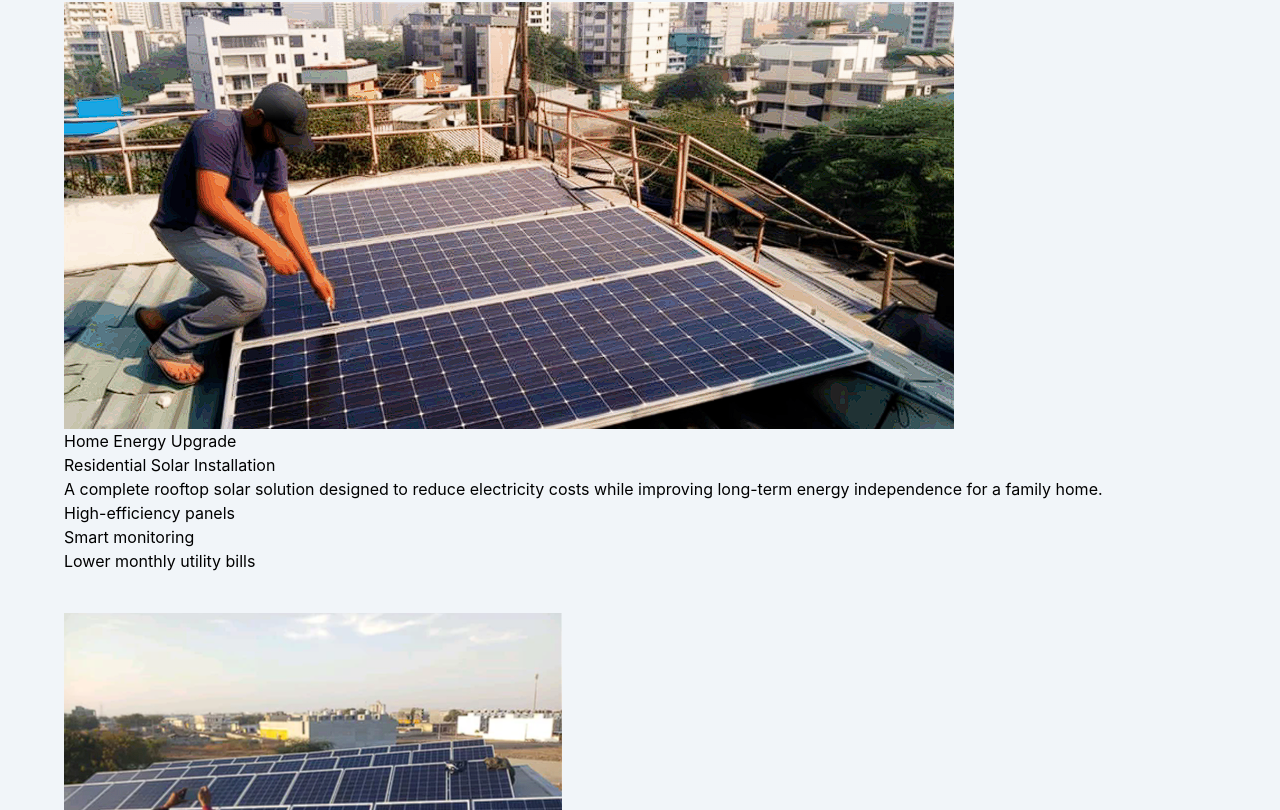
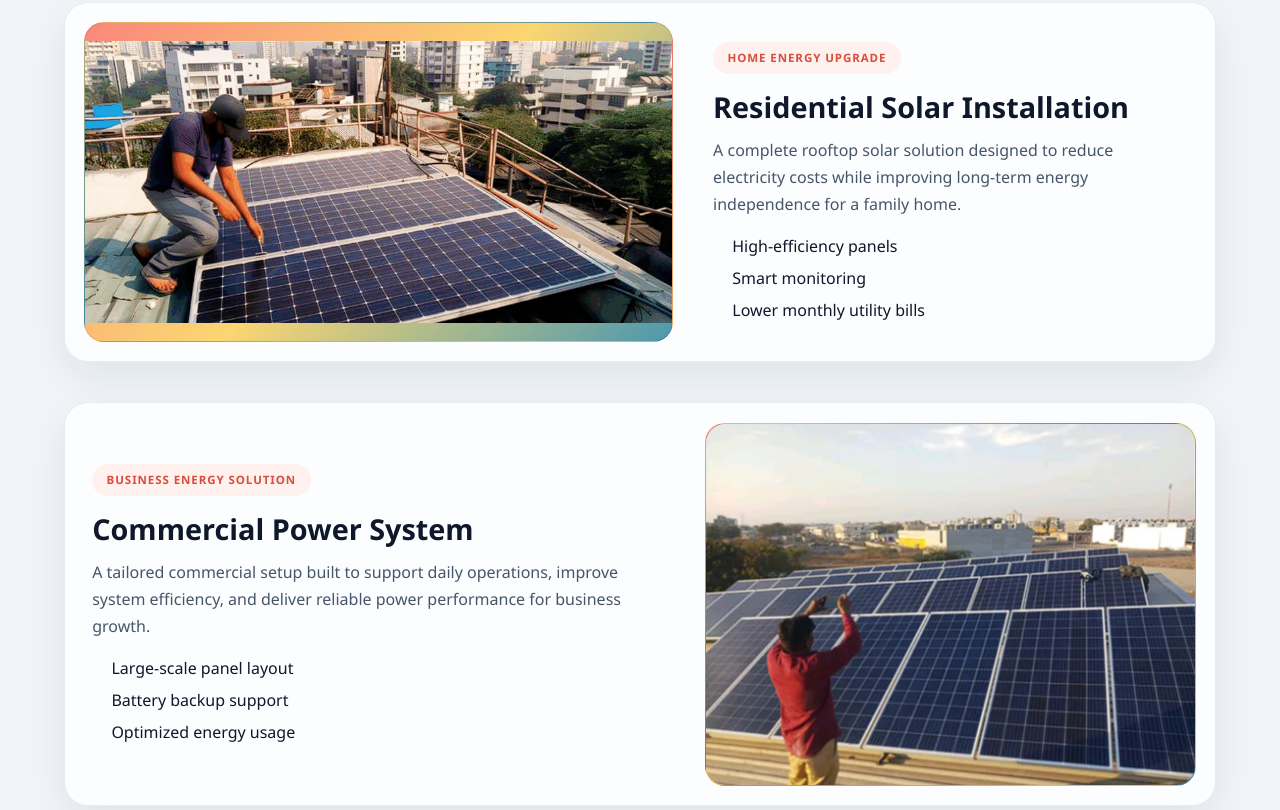
Before and after one commit to gyan3ndra/MohEnterprises, a React (Vite) app: page / in a window 1280 px wide. Shown: the part 1070-1880 px from the top of the page. Built offline with nearby package versions, Linux system fonts and the light colour scheme.

Commit message:
sec commit

```diff
--- a/src/index.css
+++ b/src/index.css
@@ -1 +1,131 @@
 @import "tailwindcss";
+
+body {
+  margin: 0;
+  font-family: 'Segoe UI', sans-serif;
+  background: #f8fafc;
+}
+
+.work-card {
+  display: grid;
+  grid-template-columns: 1.2fr 1fr;
+  gap: 2rem;
+  align-items: center;
+  background: rgba(255, 255, 255, 0.8);
+  border: 1px solid rgba(148, 163, 184, 0.2);
+  border-radius: 1.5rem;
+  padding: 1.2rem;
+  box-shadow: 0 15px 40px rgba(15, 23, 42, 0.08);
+}
+
+.work-card-left {
+  grid-template-areas: 'image content';
+}
+
+.work-card-right {
+  grid-template-areas: 'content image';
+}
+
+.work-card-left .work-image,
+.work-card-right .work-image {
+  grid-area: image;
+}
+
+.work-card-left .work-content,
+.work-card-right .work-content {
+  grid-area: content;
+}
+
+.work-image {
+  position: relative;
+  min-height: 320px;
+  border-radius: 1.25rem;
+  overflow: hidden;
+  background: linear-gradient(135deg, rgba(248, 112, 97, 0.9), rgba(251, 191, 36, 0.7), rgba(14, 116, 144, 0.8));
+  display: flex;
+  align-items: center;
+  justify-content: center;
+  border: 1px solid rgba(15, 23, 42, 0.08);
+}
+
+.work-image img {
+  position: relative;
+  z-index: 1;
+  width: 100%;
+  height: 100%;
+  object-fit: cover;
+  display: block;
+}
+
+.work-image::before {
+  content: '';
+  position: absolute;
+  inset: 0;
+  background: rgba(255, 255, 255, 0.08);
+}
+
+.work-image-label {
+  position: relative;
+  z-index: 1;
+  padding: 0.8rem 1.2rem;
+  border-radius: 999px;
+  background: rgba(255, 255, 255, 0.9);
+  color: #0f172a;
+  font-weight: 700;
+  letter-spacing: 0.04em;
+  text-transform: uppercase;
+  font-size: 0.72rem;
+}
+
+.work-content {
+  padding: 1rem 0.5rem;
+}
+
+.work-tag {
+  display: inline-block;
+  padding: 0.45rem 0.9rem;
+  background: #fff1ee;
+  color: #d94d3d;
+  border-radius: 999px;
+  font-size: 0.72rem;
+  font-weight: 700;
+  letter-spacing: 0.08em;
+  text-transform: uppercase;
+}
+
+.work-content h3 {
+  margin: 1rem 0 0.8rem;
+  font-size: clamp(1.8rem, 2vw, 2.5rem);
+  line-height: 1.2;
+  color: #0f172a;
+  font-weight: 800;
+}
+
+.work-content p {
+  margin: 0;
+  color: #475569;
+  line-height: 1.7;
+  font-size: 1rem;
+}
+
+.work-content ul {
+  margin: 1rem 0 0;
+  padding-left: 1.2rem;
+  color: #0f172a;
+  display: grid;
+  gap: 0.5rem;
+  font-weight: 500;
+}
+
+@media (max-width: 768px) {
+  .work-card,
+  .work-card-left,
+  .work-card-right {
+    grid-template-columns: 1fr;
+    grid-template-areas: 'image' 'content';
+  }
+
+  .work-image {
+    min-height: 240px;
+  }
+}
```
